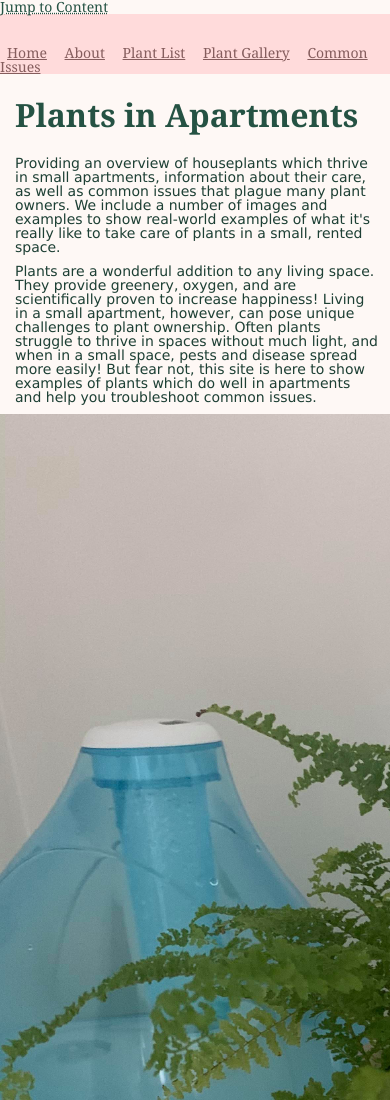
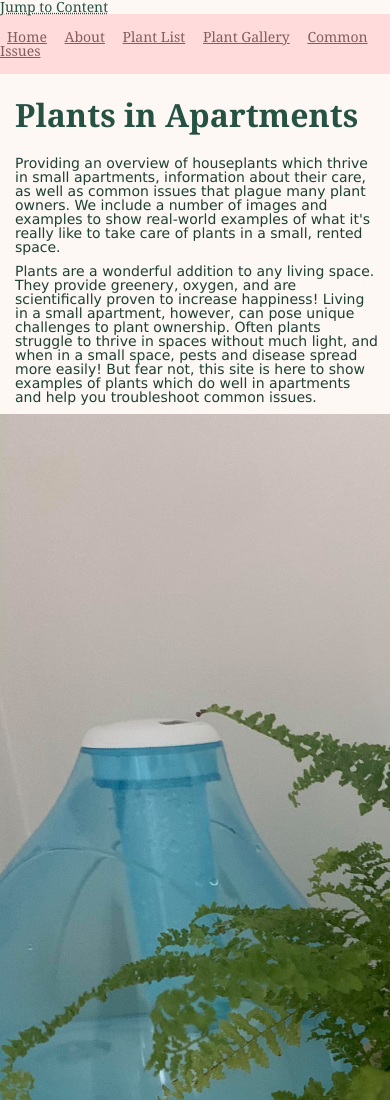
Before and after one commit to amandnj/portfolio, a plain HTML site: page index.html in a window 390 px wide. Shown: the top 1100 px of the page. Drawn offline with Linux system fonts and the light colour scheme.

Commit message:
Add files via upload

```diff
--- a/style.css
+++ b/style.css
@@ -1,5 +1,3 @@
-
-@media only screen and (max-width: 600px){
 body {
     background-color: #fef8f5;
     margin: auto;
@@ -49,7 +47,7 @@
    flex-wrap: wrap;
    flex-grow: auto;
    spacing: 10px;
-    flex-direction: column;
+   flex-direction: row;
    justify-content: flex-end;
    align-items: center;
 
@@ -162,5 +160,4 @@
       font-family: "Georgia", serif;
 
   }
-  }
 @media (prefers-reduced-motion: reduce){}
```
Lines whose indentation alone changed are shown as unchanged.
